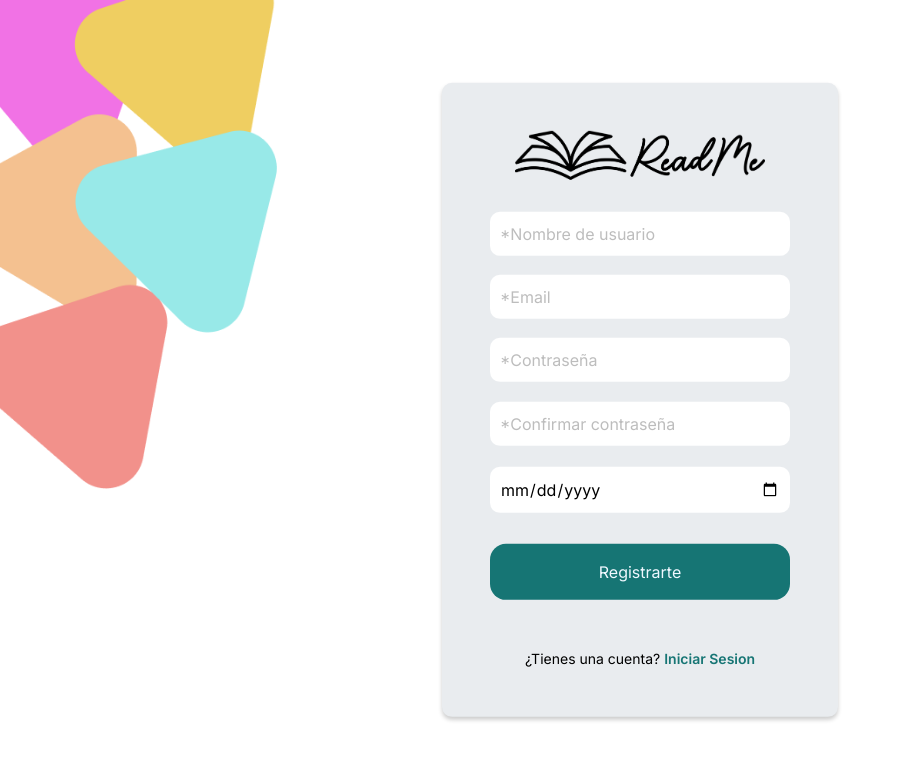
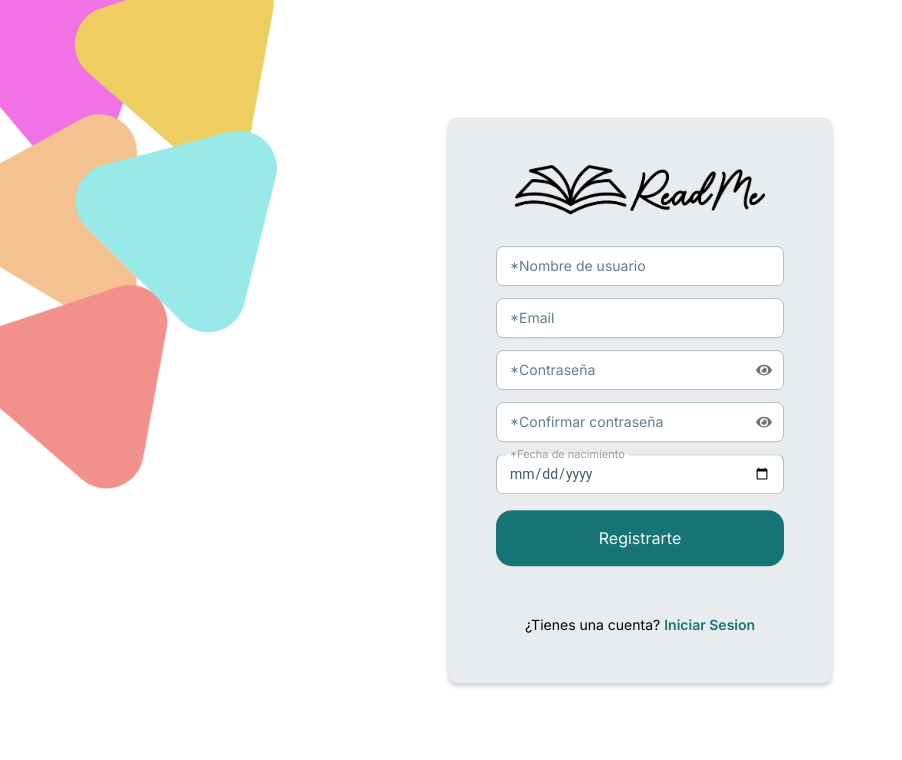
Before and after one commit to EmilianoChavezDev/readme-frontend, a Next.js app: page /auth/registrarse in a window 1280 px wide. Shown: the top 760 px of the page, without its empty margins (0-902 px from the left). Built offline with nearby package versions, Linux system fonts and the light colour scheme.

Commit message:
Register with email implementation / Change login to use email

```diff
--- a/src/app/auth/login/page.jsx
+++ b/src/app/auth/login/page.jsx
@@ -7,30 +7,21 @@ import { useForm } from "react-hook-form";
 import useAuth from "@/hooks/useAuth";
 import { useUser } from "@/contexts/UserProvider";
 import Loading from "@/components/common/Loading";
-import PasswordInput from "@/components/common/InputPassword";
-import UsernameInput from "@/components/common/InputUsername";
+import { FaEye, FaEyeSlash } from "react-icons/fa";
+import InputField from "@/components/common/InputField";
 
 const defaultValues = {
-  username: "",
+  email: "",
   password: "",
 };
 
 const Page = () => {
   const [showPassword, setShowPassword] = useState(false);
 
-  const [isFocused, setIsFocused] = useState(false);
-  const [isFocusedPassword, setIsFocusedPassword] = useState(false);
-
   const { data, error, loading, login } = useAuth();
   const { login: saveUser } = useUser();
 
-  const {
-    register,
-    handleSubmit,
-    trigger,
-    formState: { errors },
-    watch,
-  } = useForm({ defaultValues });
+  const { register, handleSubmit } = useForm({ defaultValues });
 
   const onSubmit = async (formData) => {
     login(formData);
@@ -41,32 +32,13 @@ const Page = () => {
     saveUser(data);
   }, [data]);
 
-  const handleShowPassword = () => {
-    setShowPassword(!showPassword);
-  };
-
-  const handleFocus = () => {
-    setIsFocused(true);
-  };
-
   const handleBlur = () => {
     setIsFocused(false);
   };
-  const handleFocusPassword = () => {
-    setIsFocusedPassword(true);
-  };
-
-  const handleBlurPassword = () => {
-    setIsFocusedPassword(false);
-  };
-
-  const passwordValue = watch("password", "");
-
-  const usernameValue = watch("username", "");
 
   return (
-    <div className={styles.content}>
-      <div className={styles.content_image}>
+    <div>
+      <div>
         <Image
           src="/image/img_inicio.png"
           width={400}
@@ -74,7 +46,7 @@ const Page = () => {
           alt="Imagen de inicio"
         />
       </div>
-      <div className={styles.content_login}>
+      <div>
         <div className={styles.content_detalle}>
           <div className={styles.content_logo}>
             <Image
@@ -85,40 +57,43 @@ const Page = () => {
             />
           </div>
           {error && (
-            <p className="bg-red-500 p-2 text-white font-bold mb-5 mx-0">
-              Usuario o contraseña no valido
-            </p>
+            <Error>
+              <p>Usuario o contraseña no valido</p>
+            </Error>
           )}
-          <div>
-            <UsernameInput
-              isFocused={isFocused}
-              usernameValue={usernameValue}
-              styles={styles}
+          <div className="flex flex-col gap-y-3">
+            {/*parte del email */}
+            <InputField
+              label={"*Email"}
+              type={"email"}
+              onBlur={handleBlur}
               register={register}
-              trigger={trigger}
-              handleBlur={handleBlur}
-              handleFocus={handleFocus}
-              errors={errors}
-              date={"username"}
-              placeholder={"Nombre de usuario"}
+              name={"email"}
+              required={true}
+              className="bg-white"
             />
 
             {/*parte del password */}
-            <PasswordInput
-              isFocusedPassword={isFocusedPassword}
-              passwordValue={passwordValue}
-              showPassword={showPassword}
-              errors={errors}
-              handleBlurPassword={handleBlurPassword}
-              handleFocusPassword={handleFocusPassword}
-              handleShowPassword={handleShowPassword}
-              register={register}
-              trigger={trigger}
-              styles={styles}
-              date={"password"}
-              placeholder={"Contraseña"}
-            />
+            <div className="relative">
+              <InputField
+                label={"*Contraseña"}
+                type={showPassword ? "text" : "password"}
+                onBlur={handleBlur}
+                register={register}
+                name={"password"}
+                required={true}
+                className="bg-white"
+              />
+
+              <button
+                className="absolute inset-y-0 right-0 flex items-center pr-3 text-gray-600"
+                onClick={() => setShowPassword(!showPassword)}
+              >
+                {showPassword ? <FaEyeSlash /> : <FaEye />}
+              </button>
+            </div>
           </div>
+
           <div className={styles.content_button}>
             <button
               type="button"
--- a/src/app/auth/login/styles/Inicio.module.css
+++ b/src/app/auth/login/styles/Inicio.module.css
@@ -1,13 +1,4 @@
 /* Inicio.module.css */
-.content {
-  display: flex;
-}
-
-.content_login {
-  display: flex;
-  justify-content: center;
-  align-items: center;
-}
 
 .content_detalle {
   background-color: var(--colorFondo);
@@ -18,59 +9,6 @@
   left: 50%;
   transform: translate(-50%, -50%);
   box-shadow: 0px 3px 4px rgba(0, 0, 0, 0.2);
-}
-
-.content_detalle h1 {
-  text-transform: uppercase;
-  text-align: center;
-  margin-bottom: 1rem;
-  font-family: var(--fuentePrincipal);
-}
-
-.content_detalle p {
-  text-align: center;
-}
-
-/*comienza css de los inputs*/
-.content_title_correo {
-  position: relative;
-  margin-bottom: 15px;
-}
-
-.content_detalle label {
-  position: absolute;
-  top: 10px;
-  left: 10px;
-  color: #1b0000;
-  transition: all 0.3s ease;
-  pointer-events: none;
-}
-
-.content_detalle input {
-  width: 100%;
-  padding: 10px;
-
-  border-radius: 10px;
-  box-sizing: border-box;
-}
-.active label {
-  top: -13px;
-  left: 10;
-  font-size: 12px;
-  color: #1b0000;
-  font-size: small;
-  font-weight: bold;
-  background-color: var(--colorFondo);
-  border-radius: 15px;
-  padding: 0 5px;
-}
-
-.active {
-  padding-top: 0;
-}
-
-.noactive label {
-  opacity: 0;
 }
 
 .content_crear_cuenta {
@@ -84,7 +22,6 @@
 .content_crear_cuenta a {
   margin-left: 4px;
   color: var(--colorPrimario);
-  margin-left: 4px;
 }
 
 .content_button {
@@ -114,55 +51,9 @@
   text-decoration: underline;
 }
 
-.error_msg {
-  color: var(--colorError);
-}
-
-.content_password {
-  position: relative;
-  width: 300px;
-}
-
-.password {
-  padding-right: 35px;
-  width: calc(100% - 35px);
-  border: 1px solid #ccc;
-  border-radius: 4px;
-  height: 40px;
-}
-
-.eye {
-  position: absolute;
-  top: 50%;
-  transform: translateY(-50%);
-  right: 10px;
-  cursor: pointer;
-  color: #000;
-}
-.eyes {
-  position: absolute;
-  top: 38%;
-  transform: translateY(-50%);
-  right: 10px;
-  cursor: pointer;
-  color: #000;
-}
-
-.eye:focus {
-  color: #000;
-}
-
 .content_logo {
   display: flex;
   justify-content: center;
   margin-bottom: 3rem;
   align-items: center;
 }
-
-.errors {
-  display: flex;
-  justify-content: center;
-  font-size: small;
-  color: #ff0000;
-
-}
--- a/src/app/auth/registrarse/page.jsx
+++ b/src/app/auth/registrarse/page.jsx
@@ -1,54 +1,46 @@
 "use client";
 import React, { useEffect, useState } from "react";
 import styles from "./styles/Registrarse.module.css";
-import style from "../login/styles/Inicio.module.css";
 import Image from "next/image";
 import Link from "next/link";
 import { useForm } from "react-hook-form";
+import moment from "moment";
 import useAuth from "@/hooks/useAuth";
 import { useUser } from "@/contexts/UserProvider";
-import moment from "moment";
 import Loading from "@/components/common/Loading";
-import UsernameInput from "@/components/common/InputUsername";
-import PasswordInput from "@/components/common/InputPassword";
-import DateInput from "@/components/common/DateInput";
-import EmailInput from "@/components/common/EmailInput";
+import InputField from "@/components/common/InputField";
+import { Error } from "@/components/common/Error";
+import { FaEye, FaEyeSlash } from "react-icons/fa";
+import { useRouter } from "next/navigation";
 
 const defaultValues = {
   username: "",
+  email: "",
   password: "",
   password_confirmation: "",
 };
 
-const page = () => {
+const Page = () => {
   const [isError, setIsError] = useState(false);
   const [isErrorFecha, setIsErrorFecha] = useState(false);
   const [isPasswordError, setIsPasswordError] = useState(false);
   const [isNumeroError, setIsNumeroError] = useState(false);
+  const [isErrorEmail, setIsErrorEmail] = useState(false);
+  const [isFocused, setIsFocused] = useState(false);
   const [showPassword, setShowPassword] = useState(false);
-  const [showPasswordConfirm, setShowPasswordConfirm] = useState(false);
-  const [isFocused, setIsFocused] = useState(false);
-  const [isFocusedEmail, setIsFocusedEmail] = useState(false);
-  const [isFocusedDate, setIsFocusedDate] = useState(false);
-  const [isFocusedPassword, setIsFocusedPassword] = useState(false);
-  const [isFocusedPasswordConfirm, setIsFocusedPasswordConfirm] =
+  const [showPasswordConfirmation, setShowPasswordConfirmation] =
     useState(false);
 
   const { data, error, loading, register: registro } = useAuth();
   const { login: saveUser } = useUser();
+  const router = useRouter();
 
   useEffect(() => {
     if (!data || error) return;
     saveUser(data);
   }, [data]);
 
-  const {
-    register,
-    handleSubmit,
-    trigger,
-    watch,
-    formState: { errors },
-  } = useForm({ defaultValues });
+  const { register, handleSubmit } = useForm({ defaultValues });
 
   const onSubmit = async (formData) => {
     if (
@@ -59,37 +51,63 @@ const page = () => {
       !formData.fecha_nacimiento
     ) {
       setIsError(true);
-      setIsPasswordError(false);
       setIsNumeroError(false);
-
+      setIsErrorFecha(false);
+      setIsErrorEmail(false);
       return;
     }
 
+    setIsError(false);
+
     if (formData.password !== formData.password_confirmation) {
       setIsPasswordError(true);
-      setIsError(false);
       setIsNumeroError(false);
+      setIsErrorFecha(false);
+      setIsErrorEmail(false);
       return;
     }
+
+    setIsPasswordError(false);
 
     if (!/\d/.test(formData.password)) {
       setIsNumeroError(true);
       setIsPasswordError(false);
-      setIsError(false);
+      setIsErrorFecha(false);
+      setIsErrorEmail(false);
       return;
     }
 
+    setIsNumeroError(false);
+
     if (formData.password.length < 8) {
+      setIsNumeroError(true);
       setIsPasswordError(false);
-      setIsError(false);
-      setIsNumeroError(true);
+      setIsErrorFecha(false);
+      setIsErrorEmail(false);
       return;
     }
 
+    setIsNumeroError(false);
+
     if (!validarFechaNacimiento(formData.fecha_nacimiento)) {
       setIsErrorFecha(true);
+      setIsPasswordError(false);
+      setIsNumeroError(false);
+      setIsErrorEmail(false);
       return;
     }
+
+    setIsErrorFecha(false);
+
+    if (!validarEmail(formData.email)) {
+      setIsErrorEmail(true);
+      setIsPasswordError(false);
+      setIsNumeroError(false);
+      setIsErrorFecha(false);
+      return;
+    }
+
+    setIsErrorEmail(false);
 
     formData.role = "usuario";
     const fecha = moment(formData.fecha_nacimiento).format("DD-MM-YYYY");
@@ -99,42 +117,13 @@ const page = () => {
     setIsNumeroError(false);
     setIsErrorFecha(false);
     registro(formData);
-  };
 
-  const handleShowPassword = () => {
-    setShowPassword(!showPassword);
-  };
-  const handleShowPasswordConfirm = () => {
-    setShowPasswordConfirm(!showPasswordConfirm);
-  };
-
-  const handleFocus = () => {
-    setIsFocused(true);
+    // Redirigir a la pagina de confirmacion de correo electronico
+    //router.push("/auth/confirmacion");
   };
 
   const handleBlur = () => {
     setIsFocused(false);
-  };
-  const handleFocusPassword = () => {
-    setIsFocusedPassword(true);
-  };
-
-  const handleBlurPassword = () => {
-    setIsFocusedPassword(false);
-  };
-  const handleFocusPasswordConfirm = () => {
-    setIsFocusedPasswordConfirm(true);
-  };
-
-  const handleBlurPasswordConfirm = () => {
-    setIsFocusedPasswordConfirm(false);
-  };
-  const handleFocusDate = () => {
-    setIsFocusedDate(true);
-  };
-
-  const handleBlurDate = () => {
-    setIsFocusedDate(false);
   };
 
   const validarFechaNacimiento = (fechaNacimiento) => {
@@ -149,15 +138,14 @@ const page = () => {
     return diferenciaAnhos >= 15;
   };
 
-  const passwordValue = watch("password", "");
-  const passwordConfirmationValue = watch("password_confirmation", "");
-  const usernameValue = watch("username", "");
-  const emailValue = watch("email","")
-  const dateValue = watch("fecha_nacimiento", "");
+  const validarEmail = (email) => {
+    const emailRegex = /^[a-zA-Z0-9._-]+@[a-zA-Z0-9.-]+\.[a-zA-Z]{2,6}$/;
+    return emailRegex.test(email);
+  };
 
   return (
-    <div className={styles.content}>
-      <div className={styles.content_image}>
+    <div>
+      <div>
         <Image
           src="/image/img_inicio.png"
           width={400}
@@ -165,7 +153,7 @@ const page = () => {
           alt="imagen presentacion"
         />
       </div>
-      <div className={styles.content_registrarse}>
+      <div>
         <div className={styles.content_detalle}>
           <div className={styles.content_logo}>
             <Image
@@ -176,109 +164,120 @@ const page = () => {
             />
           </div>
           <div className={styles.content_informacion}>
-            <div className={styles.content_errores}>
+            <div>
               {isError && (
-                <p className="bg-red-500 p-2 text-white font-bold mb-5 mx-0">
-                  Por favor complete todos los campos
-                </p>
+                <Error>
+                  <p>Por favor complete todos los campos</p>
+                </Error>
               )}
+
               {isPasswordError && (
-                <p className="bg-red-500 p-2 text-white font-bold mb-5 mx-0">
-                  Las contraseñas no coinciden
-                </p>
+                <Error>
+                  <p>Las contraseñas no coinciden</p>
+                </Error>
               )}
 
               {error && (
-                <p className="bg-red-500 p-2 text-white font-bold mb-5 mx-0">
-                  Nombre de usuario en uso
-                </p>
+                <Error>
+                  <p>Nombre de usuario en uso</p>
+                </Error>
               )}
 
               {isNumeroError && (
-                <div className="bg-red-500 p-2 text-white font-bold mb-5 mx-0">
+                <Error>
                   <p>La contraseña debe tener</p>
                   <p>8 caracteres minimo</p>
                   <p>debe contener al menos 1 numero</p>
-                </div>
+                </Error>
               )}
+
               {isErrorFecha && (
-                <div className="bg-red-500 p-2 text-white font-bold mb-5 mx-0 text-center">
+                <Error>
                   <p>Debes tener 15 o mas para</p>
                   <p>registrarte</p>
-                </div>
+                </Error>
+              )}
+
+              {isErrorEmail && (
+                <Error>
+                  <p>El email ingresado no es valido</p>
+                </Error>
               )}
             </div>
-            <div className="flex flex-col gap-y-1">
+            <div className="flex flex-col gap-y-3">
+              {/*parte del username */}
+              <InputField
+                label={"*Nombre de usuario"}
+                type={"text"}
+                onBlur={handleBlur}
+                register={register}
+                name={"username"}
+                required={true}
+                className={"bg-white"}
+              />
+
               <div>
-                <UsernameInput
-                  isFocused={isFocused}
-                  usernameValue={usernameValue}
-                  styles={style}
+                {/*parte del email */}
+                <InputField
+                  label={"*Email"}
+                  type={"email"}
+                  onBlur={handleBlur}
                   register={register}
-                  trigger={trigger}
-                  handleBlur={handleBlur}
-                  handleFocus={handleFocus}
-                  errors={errors}
-                  placeholder={"*Nombre de usuario"}
-                  date={"username"}
+                  name={"email"}
+                  required={true}
+                  className="bg-white"
                 />
               </div>
 
-              <div>
-                <EmailInput
-                  isFocused={isFocusedEmail}
-                  emailValue={emailValue}
-                  styles={style}
+              <div className="relative">
+                {/*parte del password */}
+                <InputField
+                  label={"*Contraseña"}
+                  type={showPassword ? "text" : "password"}
+                  onBlur={handleBlur}
                   register={register}
-                  trigger={trigger}
-                  handleBlur={handleBlur}
-                  handleFocus={handleFocus}
-                  errors={errors}
-                  placeholder={"*Email"}
-                  date={"email"}
+                  name={"password"}
+                  required={true}
+                  className="bg-white"
                 />
+
+                <button
+                  className="absolute inset-y-0 right-0 flex items-center pr-3 text-gray-600"
+                  onClick={() => setShowPassword(!showPassword)}
+                >
+                  {showPassword ? <FaEyeSlash /> : <FaEye />}
+                </button>
               </div>
 
-              <div>
-                <PasswordInput
-                  isFocusedPassword={isFocusedPassword}
-                  passwordValue={passwordValue}
-                  showPassword={showPassword}
-                  errors={errors}
-                  handleBlurPassword={handleBlurPassword}
-                  handleFocusPassword={handleFocusPassword}
-                  handleShowPassword={handleShowPassword}
+              <div className="relative">
+                {/*parte del confirm password */}
+                <InputField
+                  label={"*Confirmar contraseña"}
+                  type={showPasswordConfirmation ? "text" : "password"}
+                  onBlur={handleBlur}
                   register={register}
-                  trigger={trigger}
-                  styles={style}
-                  placeholder={"*Contraseña"}
-                  date={"password"}
+                  name={"password_confirmation"}
+                  required={true}
+                  className="bg-white"
                 />
+                <button
+                  className="absolute inset-y-0 right-0 flex items-center pr-3 text-gray-600"
+                  onClick={() =>
+                    setShowPasswordConfirmation(!showPasswordConfirmation)
+                  }
+                >
+                  {showPasswordConfirmation ? <FaEyeSlash /> : <FaEye />}
+                </button>
               </div>
-
-              <div className="mt-4 mb-2">
-                <PasswordInput
-                  isFocusedPassword={isFocusedPasswordConfirm}
-                  passwordValue={passwordConfirmationValue}
-                  showPassword={showPasswordConfirm}
-                  errors={errors}
-                  handleBlurPassword={handleBlurPasswordConfirm}
-                  handleFocusPassword={handleFocusPasswordConfirm}
-                  handleShowPassword={handleShowPasswordConfirm}
-                  register={register}
-                  trigger={trigger}
-                  styles={style}
-                  placeholder={"*Confirmar contraseña"}
-                  date={"password_confirmation"}
-                />
-              </div>
-              <DateInput
+              {/*parte de la fecha de nacimiento */}
+              <InputField
+                label={"*Fecha de nacimiento"}
+                type={"date"}
+                onBlur={handleBlur}
                 register={register}
-                styles={styles}
-                isFocusedDate={isFocusedDate}
-                dateValue={dateValue}
-                handleFocusDate={handleFocusDate}
-                handleBlurDate={handleBlurDate}
+                name={"fecha_nacimiento"}
+                required={true}
+                className="bg-white"
               />
             </div>
           </div>
@@ -308,4 +307,4 @@ const page = () => {
   );
 };
 
-export default page;
+export default Page;
--- a/src/app/auth/registrarse/styles/Registrarse.module.css
+++ b/src/app/auth/registrarse/styles/Registrarse.module.css
@@ -1,8 +1,5 @@
 .content {
   display: flex;
-}
-
-.content_image {
 }
 
 .content_registrarse {
@@ -22,13 +19,6 @@
   box-shadow: 0px 3px 4px rgba(0, 0, 0, 0.2);
 }
 
-.content_detalle h1 {
-  text-transform: uppercase;
-  text-align: center;
-  margin-bottom: 1rem;
-  font-family: var(--fuentePrincipal);
-}
-
 .content_detalle p {
   text-align: center;
 }
@@ -37,77 +27,9 @@
   margin-bottom: 1rem;
 }
 
-.content_date {
-  display: flex;
-  flex-direction: column;
-  margin-top: 0.6rem;
-  text-align: center;
-  justify-content: center;
-}
-
 .content_button_submit {
   display: flex;
   justify-content: center;
-}
-
-/*comienza css de los inputs*/
-.content_title_correo {
-  position: relative;
-  margin-bottom: 15px;
-}
-
-.content_detalle label {
-  position: absolute;
-  top: 10px;
-  left: 10px;
-  color: #1b0000;
-  transition: all 0.3s ease;
-  pointer-events: none;
-}
-
-.content_detalle input {
-  width: 100%;
-  padding: 10px;
-
-  border-radius: 10px;
-  box-sizing: border-box;
-}
-.active label {
-  top: -13px;
-  left: 10;
-  font-size: 12px;
-  color: #1b0000;
-  font-size: small;
-  font-weight: bold;
-  background-color: var(--colorFondo);
-  border-radius: 15px;
-  padding: 0 5px;
-}
-
-.active {
-  padding-top: 0;
-}
-
-.noactive label {
-  opacity: 0;
-}
-
-.content_crear_cuenta {
-  display: flex;
-  text-align: center;
-  font-size: 14px;
-  justify-content: center;
-  margin-top: 3rem;
-}
-
-.content_crear_cuenta a {
-  color: var(--colorPrimario);
-}
-
-.content_button {
-  display: flex;
-  flex-direction: column;
-  text-align: center;
 }
 
 .content_button_submit button {
@@ -139,31 +61,6 @@
 .content_button a:hover {
   text-decoration: underline;
 }
-.input_password {
-  position: relative;
-  width: 300px;
-}
-
-.password {
-  padding-right: 35px;
-  width: calc(100% - 35px);
-  border: 1px solid #ccc;
-  border-radius: 4px;
-  height: 40px;
-}
-
-.eye {
-  position: absolute;
-  top: 50%;
-  transform: translateY(-50%);
-  right: 0;
-  cursor: pointer;
-  color: #000;
-}
-
-.eye:focus {
-  color: #000;
-}
 
 .content_logo {
   display: flex;
@@ -175,6 +72,7 @@
 .content_link {
   margin-left: 4px;
 }
+
 .content_link a {
   font-weight: 600;
 }
--- /dev/null
+++ b/src/components/common/Error.jsx
@@ -0,0 +1,7 @@
+export const Error = ({ children }) => {
+  return (
+    <div className="bg-red-500 p-2 text-center text-white font-bold mb-5 mx-0">
+      {children}
+    </div>
+  );
+};
```
Also changed, not shown: src/hooks/useAuth.jsx (+5 -3 lines).
